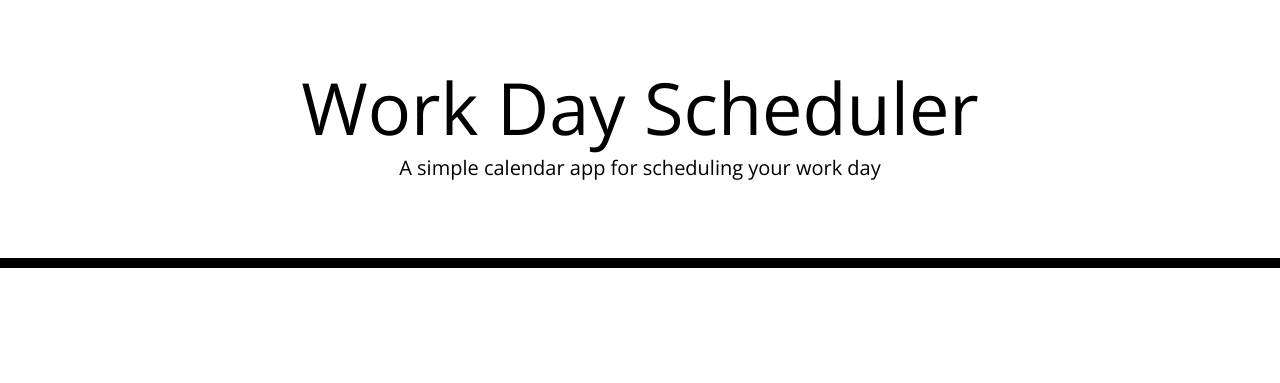
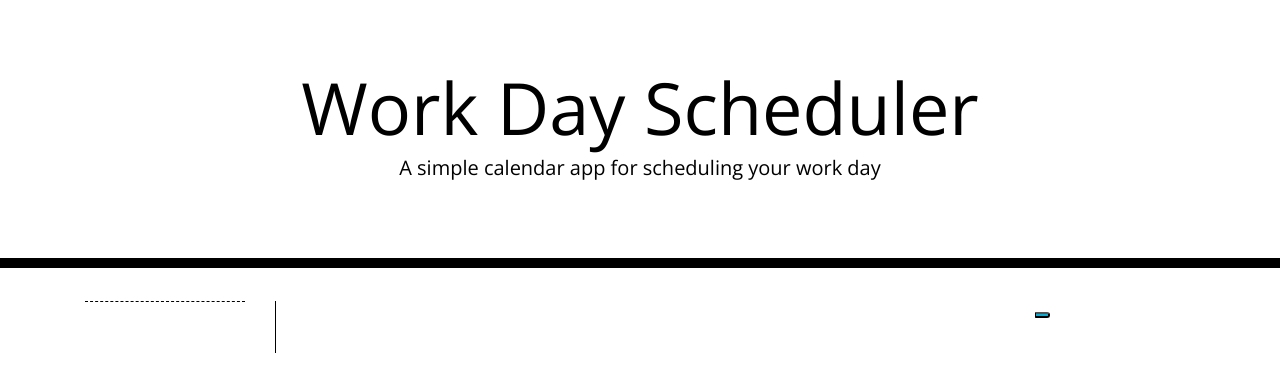
Before and after one commit to kokevin678/work_day_scheduler, a plain HTML site: page index.html in a window 1280 px wide. Drawn offline with nearby package versions, Linux system fonts and the light colour scheme.

Commit message:
add row and col

```diff
--- a/index.html
+++ b/index.html
@@ -34,5 +34,7 @@
 
     <script src="https://code.jquery.com/jquery-3.4.1.min.js"></script>
     <script src="https://cdnjs.cloudflare.com/ajax/libs/moment.js/2.24.0/moment.min.js"></script>
+    <!--add script.js-->
+    <script src=script.js></script>
   </body>
 </html>
--- a/script.js
+++ b/script.js
@@ -0,0 +1,23 @@
+//add row and col to container
+var row = $("<div class='row'>");
+// var col1 = $("<div><p class='hour'></p>");
+var col1 = $("<div class='col-sm-2'><p class='hour'></p>");
+
+// var col2 = $("<div><textarea class='description'></textarea>");
+var col2 = $("<div class='col-sm-8'><textarea class='description'></textarea>");
+
+// var col3 = $("<div><button class='saveBtn'></button>");
+var col3 = $("<div class='col-sm-2'><button class='saveBtn'></button>");
+
+
+row.append(col1);
+row.append(col2);
+row.append(col3);
+
+$(".container").append(row);
+
+
+//add more rows
+//get local storage
+//use moment.js to set time
+//
```
